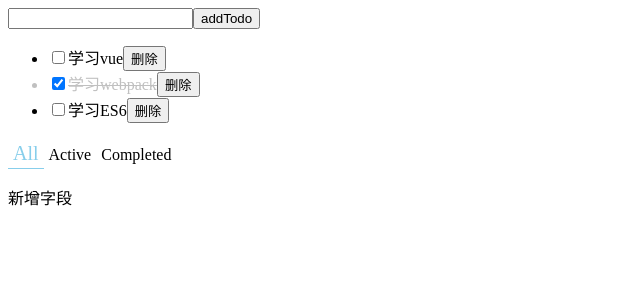
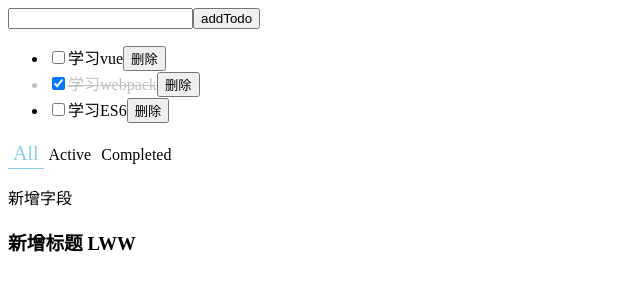
Before and after one commit to lww996/todoList, a Vue app: page / in a window 1280 px wide. Shown: the top 300 px of the page, without its empty margins (0-640 px from the left). Built offline with nearby package versions, Linux system fonts and the light colour scheme.

Commit message:
新增了标题 --LWW

```diff
--- a/src/App.vue
+++ b/src/App.vue
@@ -10,6 +10,7 @@
     <TodoFooter @filtertodo="filterTodo"></TodoFooter>
 
     <p>新增字段</p>
+    <h3>新增标题 LWW</h3>
   </div>
 </template>
 
```
